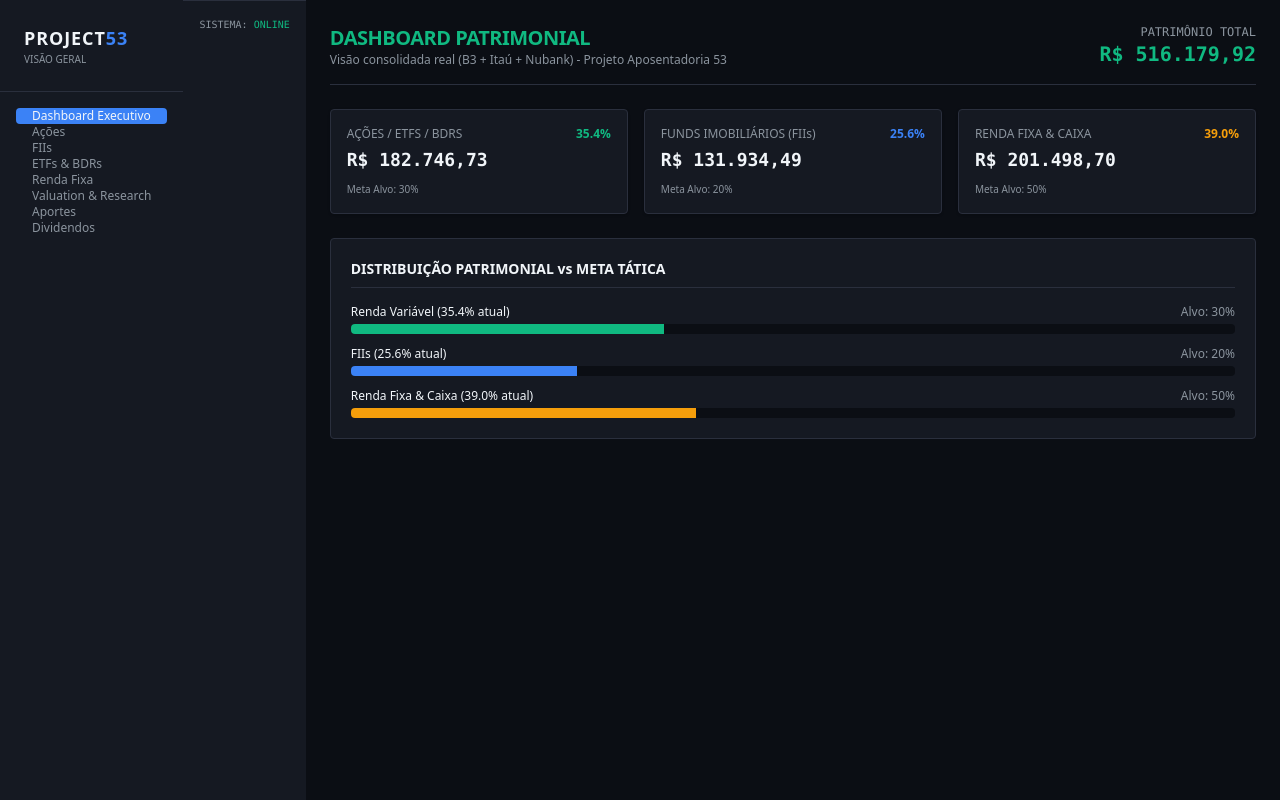
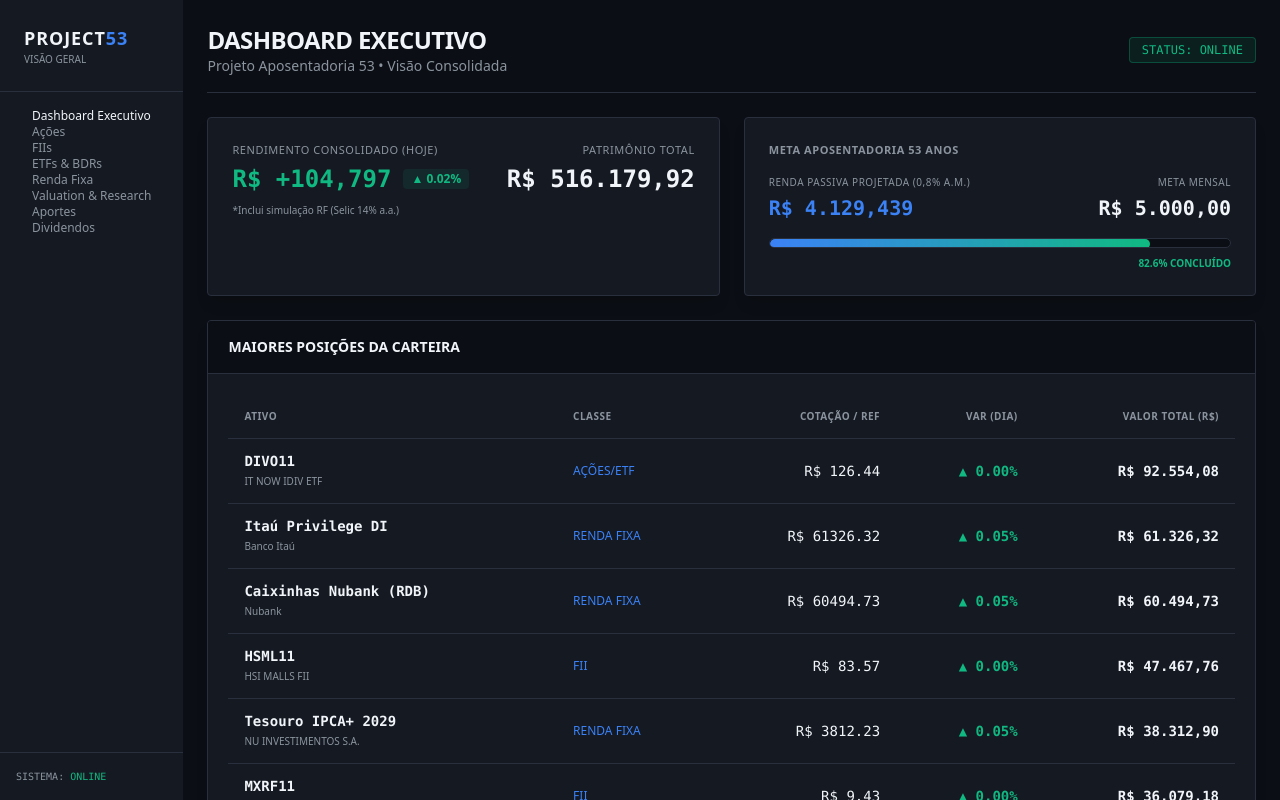
Before and after one commit to Andre-Marcelino-2026/aposentadoria53, a Next.js app: page / in a window 1280 px wide. Built offline with nearby package versions, Linux system fonts and the light colour scheme; no server answers.

Commit message:
Update page.tsx

```diff
--- a/app/page.tsx
+++ b/app/page.tsx
@@ -1,19 +1,103 @@
 'use client';
 
-import { useMemo } from 'react';
+import { useState, useMemo, useEffect } from 'react';
 import { Sidebar } from '../src/components/layout/Sidebar';
-import { portfolioAcoes, portfolioFIIs, portfolioRendaFixa, userProfile } from '../src/data/portfolio';
+import { portfolioAcoes, portfolioFIIs, portfolioRendaFixa, userProfile, TAXA_SELIC_ANUAL } from '../src/data/portfolio';
 
-export default function DashboardHome() {
-  const totalAcoes = useMemo(() => portfolioAcoes.reduce((acc, item) => acc + item.quantidade * item.precoAtual, 0), []);
-  const totalFIIs = useMemo(() => portfolioFIIs.reduce((acc, item) => acc + item.quantidade * item.precoAtual, 0), []);
-  const totalRendaFixa = useMemo(() => portfolioRendaFixa.reduce((acc, item) => acc + item.valorAtual, 0), []);
+const BRAPI_TOKEN = 'oirG1gyFEtXo7ubChNnZgK';
 
-  const patrimonioTotal = useMemo(() => totalAcoes + totalFIIs + totalRendaFixa, [totalAcoes, totalFIIs, totalRendaFixa]);
+export default function DashboardPage() {
+  const [realTimeData, setRealTimeData] = useState<Record<string, { price: number; changeAbs: number; changePct: number }>>({});
+  const [loading, setLoading] = useState(true);
 
-  const pctAcoes = patrimonioTotal > 0 ? (totalAcoes / patrimonioTotal) * 100 : 0;
-  const pctFIIs = patrimonioTotal > 0 ? (totalFIIs / patrimonioTotal) * 100 : 0;
-  const pctRendaFixa = patrimonioTotal > 0 ? (totalRendaFixa / patrimonioTotal) * 100 : 0;
+  useEffect(() => {
+    const fetchBrapi = async () => {
+      try {
+        const tickersRV = [...portfolioAcoes, ...portfolioFIIs]
+          .map((item) => item.ticker)
+          .filter((t) => !t.endsWith('13') && !t.endsWith('12') && !t.endsWith('14'))
+          .join(',');
+
+        if (!tickersRV) {
+          setLoading(false);
+          return;
+        }
+
+        const res = await fetch(`https://brapi.dev/api/quote/${tickersRV}?token=${BRAPI_TOKEN}`);
+        const data = await res.json();
+
+        const newData: Record<string, { price: number; changeAbs: number; changePct: number }> = {};
+        if (data && data.results) {
+          data.results.forEach((item: any) => {
+            if (item && item.symbol) {
+              newData[item.symbol] = {
+                price: item.regularMarketPrice || 0,
+                changeAbs: item.regularMarketChange || 0,
+                changePct: item.regularMarketChangePercent || 0,
+              };
+            }
+          });
+        }
+        setRealTimeData(newData);
+      } catch (error) {
+        console.error('Erro ao conectar com Brapi:', error);
+      } finally {
+        setLoading(false);
+      }
+    };
+
+    fetchBrapi();
+  }, []);
+
+  // 1. Processamento da Renda Variável (API Brapi)
+  const totalAcoes = portfolioAcoes.reduce((acc, item) => acc + (item.quantidade * (realTimeData[item.ticker]?.price || item.precoAtual)), 0);
+  const totalFIIs = portfolioFIIs.reduce((acc, item) => acc + (item.quantidade * (realTimeData[item.ticker]?.price || item.precoAtual)), 0);
+
+  const varAcoesAbs = portfolioAcoes.reduce((acc, item) => acc + (item.quantidade * (realTimeData[item.ticker]?.changeAbs || 0)), 0);
+  const varFIIsAbs = portfolioFIIs.reduce((acc, item) => acc + (item.quantidade * (realTimeData[item.ticker]?.changeAbs || 0)), 0);
+
+  // 2. Processamento da Renda Fixa (Simulação Selic)
+  const taxaDiariaSelic = Math.pow(1 + TAXA_SELIC_ANUAL / 100, 1 / 252) - 1;
+  const totalRF = portfolioRendaFixa.reduce((acc, item) => acc + item.valorAtual, 0);
+  const varRFAbs = totalRF * taxaDiariaSelic; // Rendimento diário simulado da Renda Fixa
+
+  // 3. Totais Consolidados do Patrimônio
+  const patrimonioTotal = totalAcoes + totalFIIs + totalRF;
+  const variacaoTotalAbs = varAcoesAbs + varFIIsAbs + varRFAbs;
+  const variacaoTotalPct = patrimonioTotal > 0 ? (variacaoTotalAbs / (patrimonioTotal - variacaoTotalAbs)) * 100 : 0;
+
+  // 4. Metas e Projeções
+  const rendaPassivaProjetada = patrimonioTotal * 0.008; // Projeção de 0,8% a.m.
+  const progressoMeta = Math.min((rendaPassivaProjetada / userProfile.targetMonthlyPassiveIncome) * 100, 100);
+
+  // 5. Preparar Tabela Consolidada (Top 10 ativos por valor)
+  const listaConsolidada = useMemo(() => {
+    const rv = [...portfolioAcoes, ...portfolioFIIs].map(item => ({
+      ticker: item.ticker,
+      nome: item.nome,
+      classe: portfolioAcoes.includes(item as any) ? 'AÇÕES/ETF' : 'FII',
+      qtd: item.quantidade,
+      cotacao: realTimeData[item.ticker]?.price || item.precoAtual,
+      varPct: realTimeData[item.ticker]?.changePct || 0,
+      varAbs: realTimeData[item.ticker]?.changeAbs || 0,
+      total: item.quantidade * (realTimeData[item.ticker]?.price || item.precoAtual)
+    }));
+
+    const rf = portfolioRendaFixa.map(item => ({
+      ticker: item.nome,
+      nome: item.instituicao,
+      classe: 'RENDA FIXA',
+      qtd: item.quantidade,
+      cotacao: item.valorAtual / (item.quantidade || 1),
+      varPct: taxaDiariaSelic * 100,
+      varAbs: item.valorAtual * taxaDiariaSelic,
+      total: item.valorAtual
+    }));
+
+    return [...rv, ...rf].sort((a, b) => b.total - a.total).slice(0, 10); // Mostra os 10 maiores
+  }, [realTimeData, taxaDiariaSelic]);
+
+  const isAlta = variacaoTotalAbs >= 0;
 
   return (
     <div className="flex h-screen bg-[#0B0E14] text-[#F1F5F9] overflow-hidden font-sans">
@@ -22,86 +106,105 @@ export default function DashboardHome() {
       <main className="flex-1 overflow-y-auto p-6 space-y-6">
         <div className="flex justify-between items-center border-b border-[#2A2F3D] pb-4">
           <div>
-            <h1 className="text-xl font-bold tracking-tight text-[#10B981]">DASHBOARD PATRIMONIAL</h1>
-            <p className="text-xs text-[#8B949E]">Visão consolidada real (B3 + Itaú + Nubank) - Projeto Aposentadoria 53</p>
+            <h1 className="text-2xl font-bold tracking-tight text-[#F1F5F9]">DASHBOARD EXECUTIVO</h1>
+            <p className="text-sm text-[#8B949E]">Projeto Aposentadoria 53 • Visão Consolidada</p>
           </div>
-          <div className="text-right font-mono">
-            <span className="text-xs text-[#8B949E] block">PATRIMÔNIO TOTAL</span>
-            <span className="text-xl font-bold text-[#10B981]">
-              R$ {patrimonioTotal.toLocaleString('pt-BR', { minimumFractionDigits: 2 })}
-            </span>
+          <div className="text-right text-xs text-[#10B981] font-mono border border-[#10B981]/30 bg-[#10B981]/10 px-3 py-1 rounded">
+            {loading ? 'Sincronizando B3...' : 'STATUS: ONLINE'}
           </div>
         </div>
 
-        {/* Cards Resumo */}
-        <div className="grid grid-cols-1 md:grid-cols-3 gap-4 font-mono">
-          <div className="bg-[#151922] border border-[#2A2F3D] rounded p-4 shadow">
-            <div className="flex justify-between items-center text-xs text-[#8B949E] mb-1 font-sans">
-              <span>AÇÕES / ETFS / BDRS</span>
-              <span className="text-[#10B981] font-bold">{pctAcoes.toFixed(1)}%</span>
+        {/* Top Cards */}
+        <div className="grid grid-cols-1 lg:grid-cols-2 gap-6">
+          {/* Card Patrimônio e Rendimento */}
+          <div className="bg-[#151922] border border-[#2A2F3D] rounded p-6 shadow-lg flex flex-col justify-between">
+            <div className="flex justify-between items-start">
+              <div>
+                <p className="text-[11px] text-[#8B949E] uppercase tracking-wider mb-1">Rendimento Consolidado (Hoje)</p>
+                <div className="flex items-center space-x-3">
+                  <span className={`text-2xl font-bold font-mono ${isAlta ? 'text-[#10B981]' : 'text-[#EF4444]'}`}>
+                    R$ {isAlta ? '+' : ''}{variacaoTotalAbs.toLocaleString('pt-BR', { minimumFractionDigits: 2 })}
+                  </span>
+                  <span className={`px-2 py-0.5 rounded text-xs font-bold ${isAlta ? 'bg-[#10B981]/10 text-[#10B981]' : 'bg-[#EF4444]/10 text-[#EF4444]'}`}>
+                    {isAlta ? '▲' : '▼'} {variacaoTotalPct.toFixed(2)}%
+                  </span>
+                </div>
+                <p className="text-[10px] text-[#8B949E] mt-2">*Inclui simulação RF (Selic {TAXA_SELIC_ANUAL}% a.a.)</p>
+              </div>
+              <div className="text-right">
+                <p className="text-[11px] text-[#8B949E] uppercase tracking-wider mb-1">Patrimônio Total</p>
+                <span className="text-2xl font-bold font-mono text-[#F1F5F9]">
+                  R$ {patrimonioTotal.toLocaleString('pt-BR', { minimumFractionDigits: 2 })}
+                </span>
+              </div>
             </div>
-            <div className="text-lg font-bold text-[#F1F5F9]">
-              R$ {totalAcoes.toLocaleString('pt-BR', { minimumFractionDigits: 2 })}
-            </div>
-            <div className="text-[10px] text-[#8B949E] mt-2 font-sans">Meta Alvo: {userProfile.targetAllocations.acoes}%</div>
           </div>
 
-          <div className="bg-[#151922] border border-[#2A2F3D] rounded p-4 shadow">
-            <div className="flex justify-between items-center text-xs text-[#8B949E] mb-1 font-sans">
-              <span>FUNDS IMOBILIÁRIOS (FIIs)</span>
-              <span className="text-[#3B82F6] font-bold">{pctFIIs.toFixed(1)}%</span>
+          {/* Card Meta */}
+          <div className="bg-[#151922] border border-[#2A2F3D] rounded p-6 shadow-lg">
+            <div className="flex justify-between items-center mb-4">
+              <p className="text-[11px] text-[#8B949E] uppercase tracking-wider font-bold">Meta Aposentadoria 53 Anos</p>
             </div>
-            <div className="text-lg font-bold text-[#F1F5F9]">
-              R$ {totalFIIs.toLocaleString('pt-BR', { minimumFractionDigits: 2 })}
+            <div className="flex justify-between items-end mb-4">
+              <div>
+                <p className="text-[10px] text-[#8B949E] uppercase tracking-wider mb-1">Renda Passiva Projetada (0,8% a.m.)</p>
+                <span className="text-xl font-bold font-mono text-[#3B82F6]">
+                  R$ {rendaPassivaProjetada.toLocaleString('pt-BR', { minimumFractionDigits: 2 })}
+                </span>
+              </div>
+              <div className="text-right">
+                <p className="text-[10px] text-[#8B949E] uppercase tracking-wider mb-1">Meta Mensal</p>
+                <span className="text-xl font-bold font-mono text-[#F1F5F9]">
+                  R$ {userProfile.targetMonthlyPassiveIncome.toLocaleString('pt-BR', { minimumFractionDigits: 2 })}
+                </span>
+              </div>
             </div>
-            <div className="text-[10px] text-[#8B949E] mt-2 font-sans">Meta Alvo: {userProfile.targetAllocations.fiis}%</div>
-          </div>
-
-          <div className="bg-[#151922] border border-[#2A2F3D] rounded p-4 shadow">
-            <div className="flex justify-between items-center text-xs text-[#8B949E] mb-1 font-sans">
-              <span>RENDA FIXA & CAIXA</span>
-              <span className="text-[#F59E0B] font-bold">{pctRendaFixa.toFixed(1)}%</span>
+            {/* Barra de Progresso */}
+            <div className="w-full bg-[#0B0E14] rounded-full h-2.5 mt-2 overflow-hidden border border-[#2A2F3D]">
+              <div className="bg-gradient-to-r from-[#3B82F6] to-[#10B981] h-2.5 rounded-full transition-all duration-1000" style={{ width: `${progressoMeta}%` }}></div>
             </div>
-            <div className="text-lg font-bold text-[#F1F5F9]">
-              R$ {totalRendaFixa.toLocaleString('pt-BR', { minimumFractionDigits: 2 })}
-            </div>
-            <div className="text-[10px] text-[#8B949E] mt-2 font-sans">Meta Alvo: {userProfile.targetAllocations.rendaFixa}%</div>
+            <p className="text-right text-[10px] font-bold text-[#10B981] mt-2">{progressoMeta.toFixed(1)}% CONCLUÍDO</p>
           </div>
         </div>
 
-        {/* Distribuição vs Meta */}
-        <div className="bg-[#151922] border border-[#2A2F3D] rounded p-5 space-y-4">
-          <h2 className="text-sm font-bold text-[#F1F5F9] border-b border-[#2A2F3D] pb-2 font-sans">
-            DISTRIBUIÇÃO PATRIMONIAL vs META TÁTICA
-          </h2>
-          <div className="space-y-3 font-mono text-xs">
-            <div>
-              <div className="flex justify-between mb-1 font-sans">
-                <span>Renda Variável ({pctAcoes.toFixed(1)}% atual)</span>
-                <span className="text-[#8B949E]">Alvo: {userProfile.targetAllocations.acoes}%</span>
-              </div>
-              <div className="w-full bg-[#0B0E14] h-2.5 rounded overflow-hidden">
-                <div className="bg-[#10B981] h-full" style={{ width: `${Math.min(pctAcoes, 100)}%` }} />
-              </div>
-            </div>
-            <div>
-              <div className="flex justify-between mb-1 font-sans">
-                <span>FIIs ({pctFIIs.toFixed(1)}% atual)</span>
-                <span className="text-[#8B949E]">Alvo: {userProfile.targetAllocations.fiis}%</span>
-              </div>
-              <div className="w-full bg-[#0B0E14] h-2.5 rounded overflow-hidden">
-                <div className="bg-[#3B82F6] h-full" style={{ width: `${Math.min(pctFIIs, 100)}%` }} />
-              </div>
-            </div>
-            <div>
-              <div className="flex justify-between mb-1 font-sans">
-                <span>Renda Fixa & Caixa ({pctRendaFixa.toFixed(1)}% atual)</span>
-                <span className="text-[#8B949E]">Alvo: {userProfile.targetAllocations.rendaFixa}%</span>
-              </div>
-              <div className="w-full bg-[#0B0E14] h-2.5 rounded overflow-hidden">
-                <div className="bg-[#F59E0B] h-full" style={{ width: `${Math.min(pctRendaFixa, 100)}%` }} />
-              </div>
-            </div>
+        {/* Tabela Resumo (Top 10) */}
+        <div className="bg-[#151922] border border-[#2A2F3D] rounded shadow-lg overflow-hidden">
+          <div className="px-5 py-4 border-b border-[#2A2F3D] bg-[#0B0E14] flex justify-between items-center">
+            <h2 className="text-sm font-bold text-[#F1F5F9]">MAIORES POSIÇÕES DA CARTEIRA</h2>
+          </div>
+          <div className="overflow-x-auto p-5">
+            <table className="w-full text-left text-sm whitespace-nowrap">
+              <thead className="text-[10px] text-[#8B949E] uppercase tracking-wider border-b border-[#2A2F3D]">
+                <tr>
+                  <th className="px-4 py-3">Ativo</th>
+                  <th className="px-4 py-3">Classe</th>
+                  <th className="px-4 py-3 text-right">Cotação / Ref</th>
+                  <th className="px-4 py-3 text-right">Var (Dia)</th>
+                  <th className="px-4 py-3 text-right">Valor Total (R$)</th>
+                </tr>
+              </thead>
+              <tbody className="divide-y divide-[#2A2F3D] font-mono">
+                {listaConsolidada.map((item, idx) => {
+                  const alta = item.varPct >= 0;
+                  return (
+                    <tr key={idx} className="hover:bg-[#1A1F2B] transition-colors">
+                      <td className="px-4 py-3">
+                        <div className="font-bold text-[#F1F5F9]">{item.ticker}</div>
+                        <div className="text-[10px] text-[#8B949E] font-sans truncate max-w-[120px]">{item.nome}</div>
+                      </td>
+                      <td className="px-4 py-3 text-xs font-sans text-[#3B82F6]">{item.classe}</td>
+                      <td className="px-4 py-3 text-right text-[#F1F5F9]">R$ {item.cotacao.toFixed(2)}</td>
+                      <td className={`px-4 py-3 text-right font-bold ${alta ? 'text-[#10B981]' : 'text-[#EF4444]'}`}>
+                        {alta ? '▲' : '▼'} {Math.abs(item.varPct).toFixed(2)}%
+                      </td>
+                      <td className="px-4 py-3 text-right font-bold text-[#F1F5F9]">
+                        R$ {item.total.toLocaleString('pt-BR', { minimumFractionDigits: 2 })}
+                      </td>
+                    </tr>
+                  );
+                })}
+              </tbody>
+            </table>
           </div>
         </div>
       </main>
```
